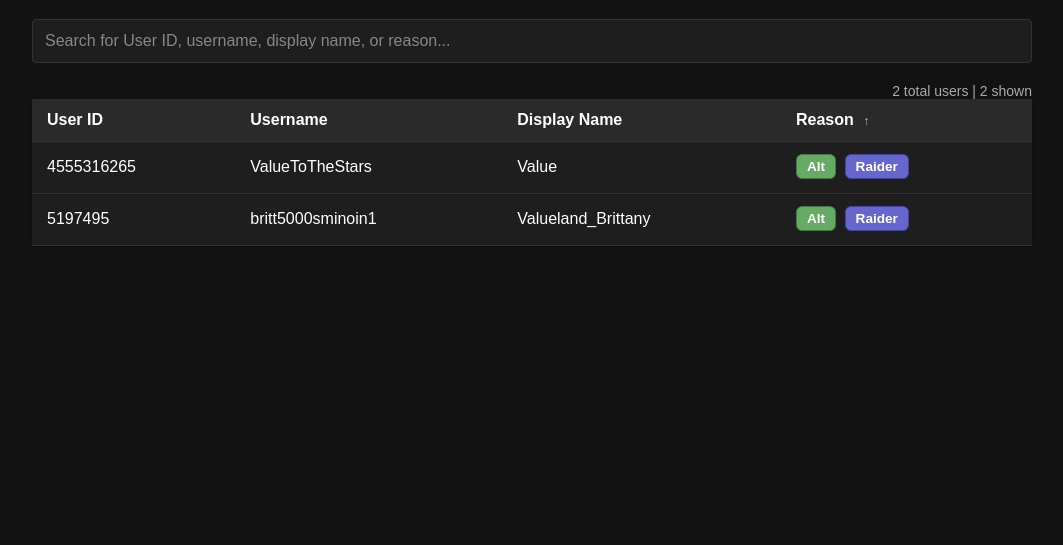
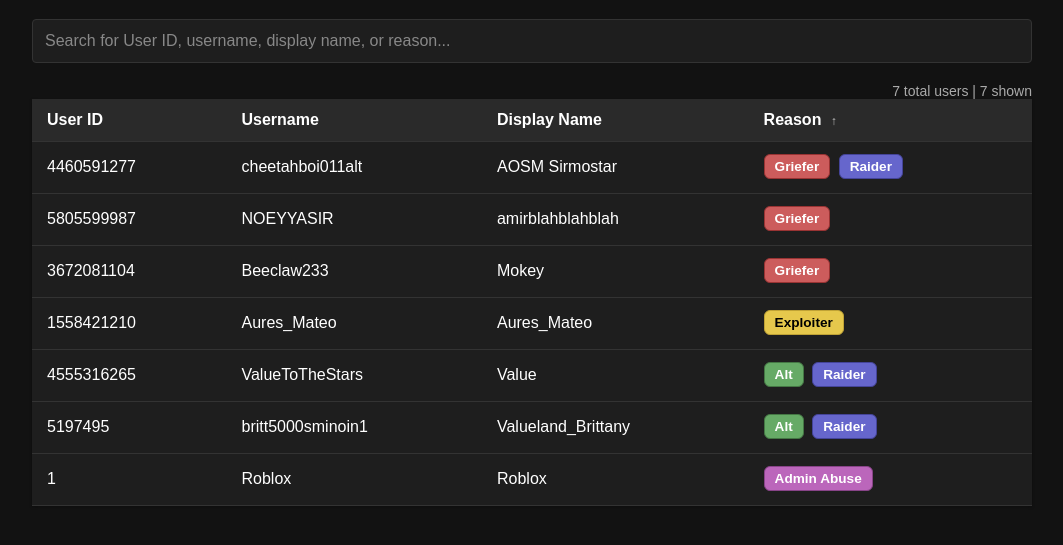
Before and after one commit to GplateGummy/GustHaven, a plain HTML site: page index.html in a window 1280 px wide. Shown: the part 81-626 px from the top of the page, without its empty margins (108-1171 px from the left). Drawn offline with Linux system fonts and the light colour scheme.

Commit message:
Update index.html

```diff
--- a/index.html
+++ b/index.html
@@ -325,7 +325,12 @@
             document.addEventListener("DOMContentLoaded", () => {
                 allUsers = [
 {ID:"4555316265",UN:"ValueToTheStars",DN:"Value",R:"A,R"},
-{ID:"5197495",UN:"britt5000sminoin1",DN:"Valueland_Brittany",R:"A,R"}
+{ID:"5197495",UN:"britt5000sminoin1",DN:"Valueland_Brittany",R:"A,R"},
+{ID:"4460591277",UN:"cheetahboi011alt",DN:"AOSM Sirmostar",R:"G,R"},
+{ID:"1558421210",UN:"Aures_Mateo",DN:"Aures_Mateo",R:"E"},
+{ID:"5805599987",UN:"NOEYYASIR",DN:"amirblahblahblah",R:"G"},
+{ID:"1",UN:"Roblox",DN:"Roblox",R:"AB"},
+{ID:"3672081104",UN:"Beeclaw233",DN:"Mokey",R:"G"}
 ];
                 const sorted = sortUsersByCurrentCriteria(allUsers);
                 displayUsers(sorted);
```
